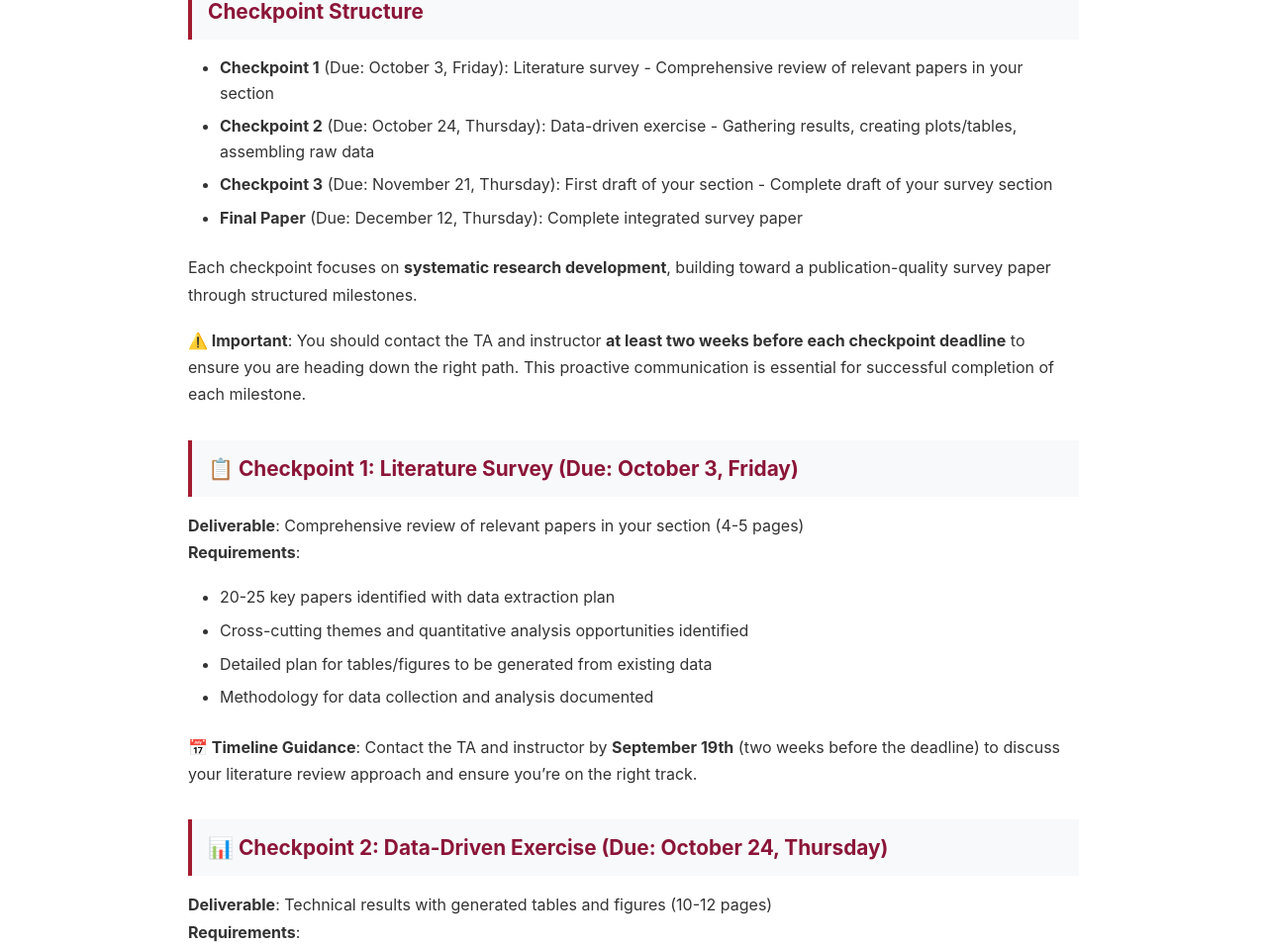
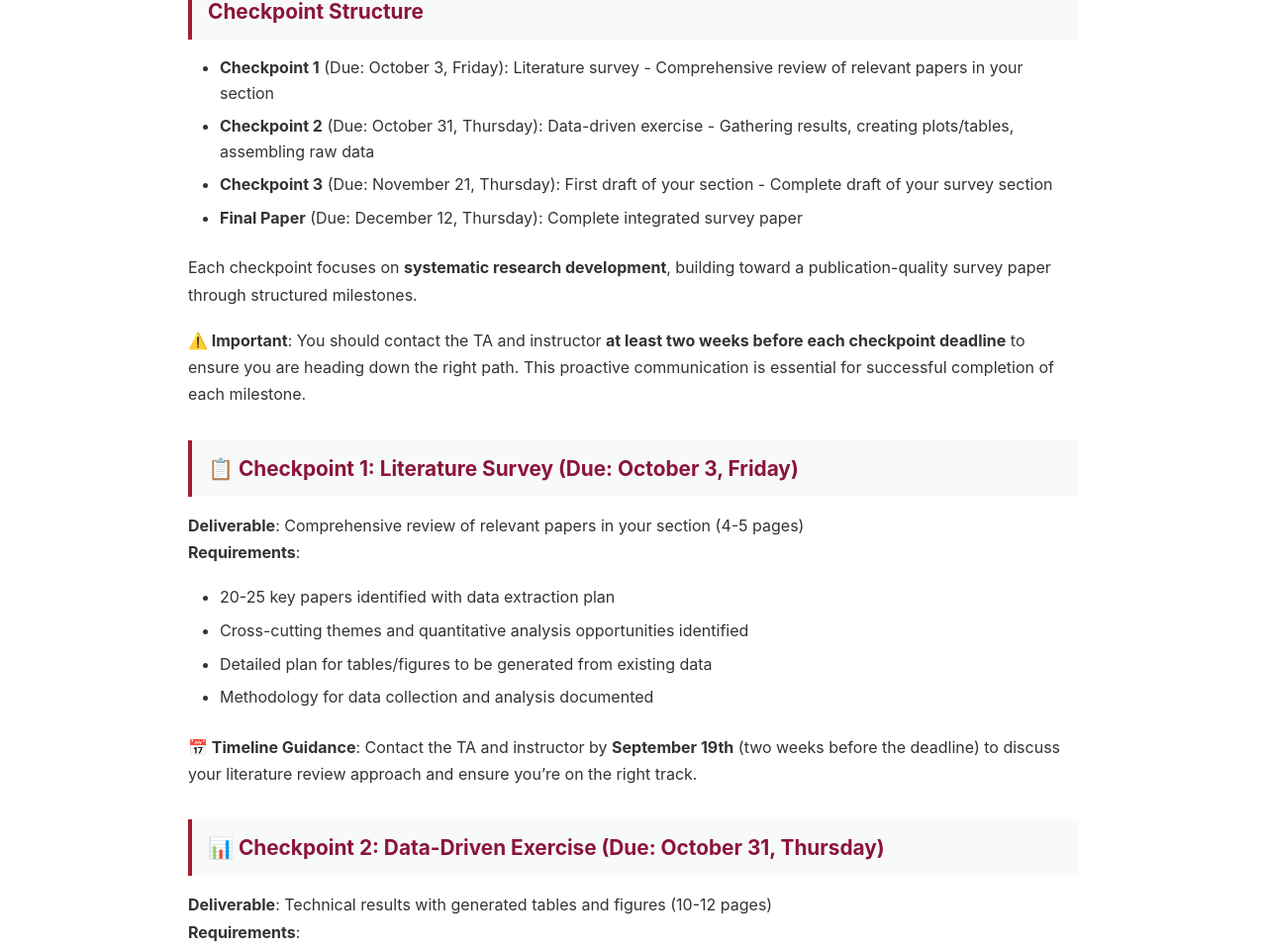
Before and after one commit to harvard-edge/cs249r_fall2025, a Jekyll site: the page built from course/assignments.md, in a window 1280 px wide and 1400 px high, scrolled down 384 px. Shown: the part 143-1101 px from the top of the window at 99% size. Built offline with Jekyll 4.4.1, drawn with Linux system fonts in a browser that asks for light colours; our own code applies the rules of GitHub Pages for plain Markdown files.

Commit message:
Update assignments.md

```diff
--- a/course/assignments.md
+++ b/course/assignments.md
@@ -13,7 +13,7 @@ layout: default
 
 ### Checkpoint Structure
 - **Checkpoint 1** (Due: October 3, Friday): Literature survey - Comprehensive review of relevant papers in your section
-- **Checkpoint 2** (Due: October 24, Thursday): Data-driven exercise - Gathering results, creating plots/tables, assembling raw data
+- **Checkpoint 2** (Due: October 31, Thursday): Data-driven exercise - Gathering results, creating plots/tables, assembling raw data
 - **Checkpoint 3** (Due: November 21, Thursday): First draft of your section - Complete draft of your survey section
 - **Final Paper** (Due: December 12, Thursday): Complete integrated survey paper
 
@@ -32,7 +32,7 @@ Each checkpoint focuses on **systematic research development**, building toward
 
 **📅 Timeline Guidance**: Contact the TA and instructor by **September 19th** (two weeks before the deadline) to discuss your literature review approach and ensure you're on the right track.
 
-### 📊 Checkpoint 2: Data-Driven Exercise (Due: October 24, Thursday)
+### 📊 Checkpoint 2: Data-Driven Exercise (Due: October 31, Thursday)
 
 **Deliverable**: Technical results with generated tables and figures (10-12 pages)
 **Requirements**:
```
